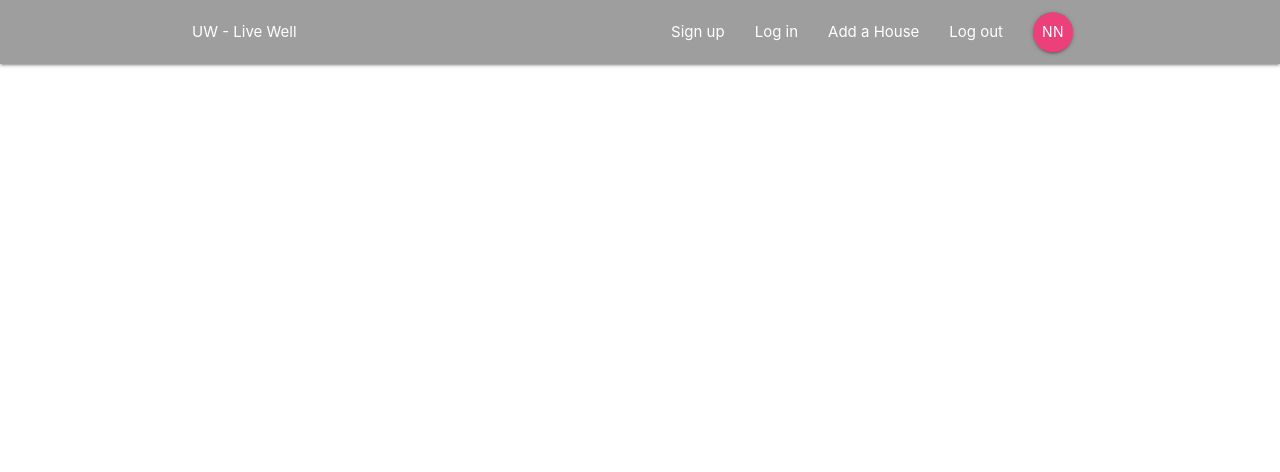
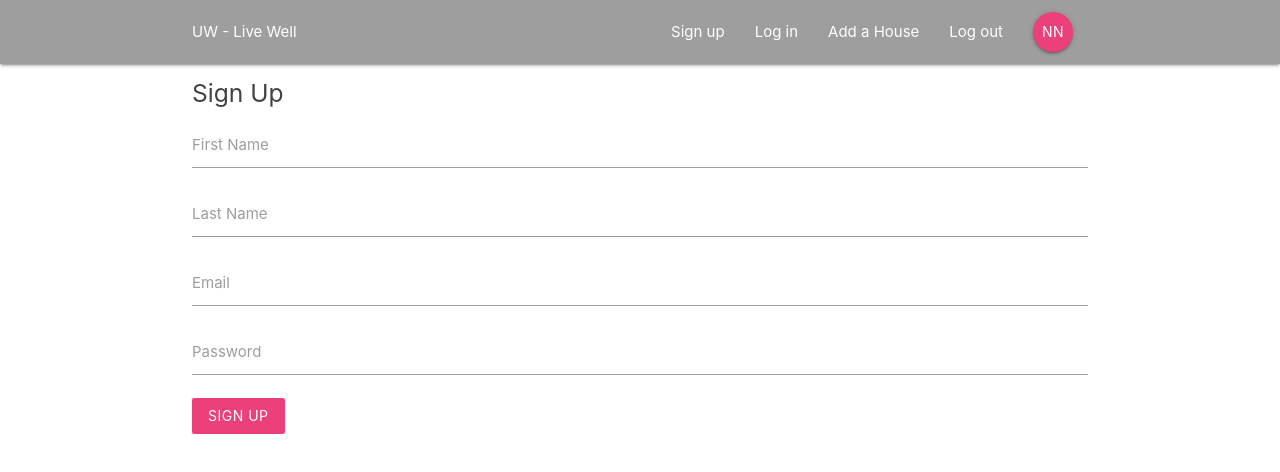
Before and after one commit to yshaheen7/UW-live-well, a React (Create React App) app in the folder spike/: page /signup in a window 1280 px wide. Shown: the top 472 px of the page. Built offline with nearby package versions, Linux system fonts and the light colour scheme.

Commit message:
SignIn/SignUp are added, data stored in console-logged object

```diff
--- a/spike/public/index.html
+++ b/spike/public/index.html
@@ -24,11 +24,10 @@
       work correctly both with client-side routing and a non-root public URL.
       Learn how to configure a non-root public URL by running `npm run build`.
     -->
+      <!--Import Google Icon Font-->
+      <link href="https://fonts.googleapis.com/icon?family=Material+Icons" rel="stylesheet">
       <!-- Compiled and minified CSS -->
       <link rel="stylesheet" href="https://cdnjs.cloudflare.com/ajax/libs/materialize/1.0.0/css/materialize.min.css">
-
-      <!-- Compiled and minified JavaScript -->
-      <script src="https://cdnjs.cloudflare.com/ajax/libs/materialize/1.0.0/js/materialize.min.js"></script>
 
     <title>React App</title>
   </head>
@@ -47,3 +46,5 @@
     -->
   </body>
 </html>
+ <!-- Compiled and minified JavaScript -->
+ <script src="https://cdnjs.cloudflare.com/ajax/libs/materialize/1.0.0/js/materialize.min.js"></script>
--- a/spike/src/App.js
+++ b/spike/src/App.js
@@ -3,6 +3,8 @@ import { BrowserRouter, Switch, Route } from 'react-router-dom'
 import Navbar from './components/layout/Navbar'
 import Dashboard from './components/dashboard/Dashboard'
 import HouseDetails from './components/houses/HouseDetails'
+import SignIn from './components/auth/SignIn';
+import SignUp from './components/auth/SignUp';
 
 function App() {
   return (
@@ -12,6 +14,8 @@ function App() {
         <Switch>
           <Route exact path='/' component={Dashboard}/>
           <Route path='/houses/:id' component={HouseDetails}/>
+          <Route path ='/signin' component={SignIn} />
+          <Route path ='/signup' component={SignUp} />
         </Switch>
       </div>
     </BrowserRouter>
--- a/spike/src/components/auth/SignIn.js
+++ b/spike/src/components/auth/SignIn.js
@@ -0,0 +1,40 @@
+import React, { Component } from 'react'
+
+class SignIn extends Component {
+  state = {
+    email:'',
+    password: ''
+  }
+  handleChange = (e) => {
+    this.setState({
+      [e.target.id]: e.target.value
+    })
+    console.log(e);
+  }
+  handleSubmit = (e) => {
+    e.preventDefault();
+    console.log(this.state);
+  }
+  render() {
+    return(
+      <div className ="container">
+        <form onSubmit={this.handleSubmit} className="white">
+          <h5 className="grey-text text-darken-3">Sign In</h5>
+          <div className="input-field">
+            <label htmlFor="email">Email</label>
+            <input type="email" id="email" onChange={this.handleChange}/>
+          </div>
+          <div className="input-field">
+            <label htmlFor="password">Password</label>
+            <input type="password" id="password" onChange={this.handleChange}/>
+          </div>
+          <div className="input-field">
+            <button className="btn pink lighten-1 z-depth-0">Login</button>
+          </div>
+        </form>
+      </div>
+    )
+  }
+}
+
+export default SignIn
--- a/spike/src/components/auth/SignUp.js
+++ b/spike/src/components/auth/SignUp.js
@@ -0,0 +1,50 @@
+import React, { Component } from 'react'
+
+class SignUp extends Component {
+  state = {
+    email:'',
+    password: '',
+    firstName: '',
+    lastName: ''
+  }
+  handleChange = (e) => {
+    this.setState({
+      [e.target.id]: e.target.value
+    })
+    console.log(e);
+  }
+  handleSubmit = (e) => {
+    e.preventDefault();
+    console.log(this.state);
+  }
+  render() {
+    return(
+      <div className ="container">
+        <form onSubmit={this.handleSubmit} className="white">
+          <h5 className="grey-text text-darken-3">Sign Up</h5>
+          <div className="input-field">
+            <label htmlFor="firstName">First Name</label>
+            <input type="text" id="firstName" onChange={this.handleChange}/>
+          </div>
+          <div className="input-field">
+            <label htmlFor="lastName">Last Name</label>
+            <input type="text" id="lastName" onChange={this.handleChange}/>
+          </div>
+          <div className="input-field">
+            <label htmlFor="email">Email</label>
+            <input type="email" id="email" onChange={this.handleChange}/>
+          </div>
+          <div className="input-field">
+            <label htmlFor="password">Password</label>
+            <input type="password" id="password" onChange={this.handleChange}/>
+          </div>
+          <div className="input-field">
+            <button className="btn pink lighten-1 z-depth-0">Sign Up</button>
+          </div>
+        </form>
+      </div>
+    )
+  }
+}
+
+export default SignUp
--- a/spike/src/components/houses/HouseDetails.js
+++ b/spike/src/components/houses/HouseDetails.js
@@ -0,0 +1,21 @@
+import React from 'react'
+
+const HouseDetails = (props) => {
+  const id = props.match.params.id;
+  return (
+    <div className="container section house-details">
+      <div className="card z-depth-0">
+        <div className="card-content">
+          <span className="card-title">House Ttitle {id}</span>
+          <p>Lorem ipsum dolor sit amet consectetur adipisicing elit. Veritatis eos nesciunt id, possimus rerum sequi vel voluptatum molestiae adipisci, ad accusantium ab porro quo facere recusandae non accusamus cumque amet.</p>
+        </div>
+        <div className="card-action grey lighten-4 grey-txt">
+          <div>Posted by USER</div>
+          <div>1/1/1990</div>
+        </div>
+      </div>
+    </div>
+  )
+}
+
+export default HouseDetails
```
